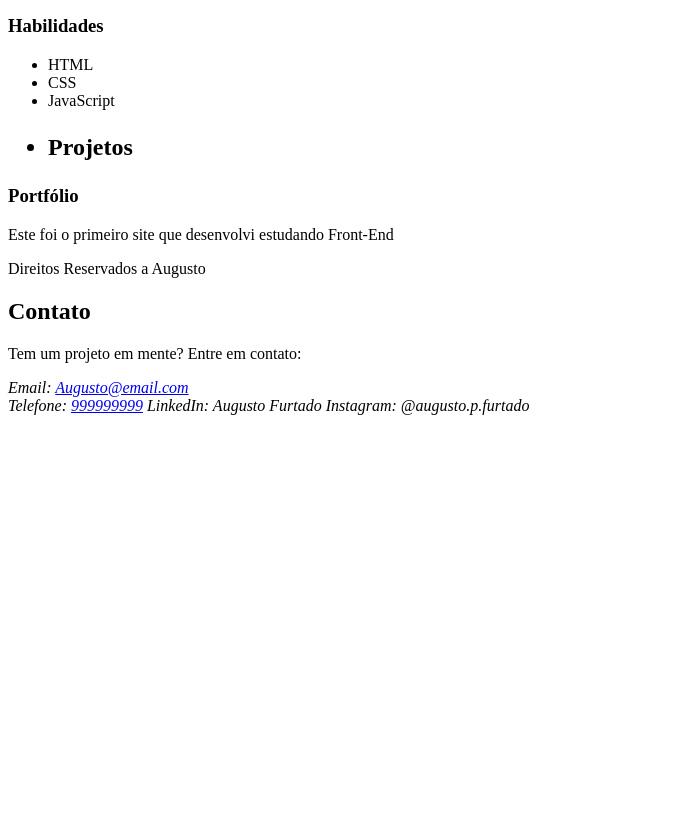
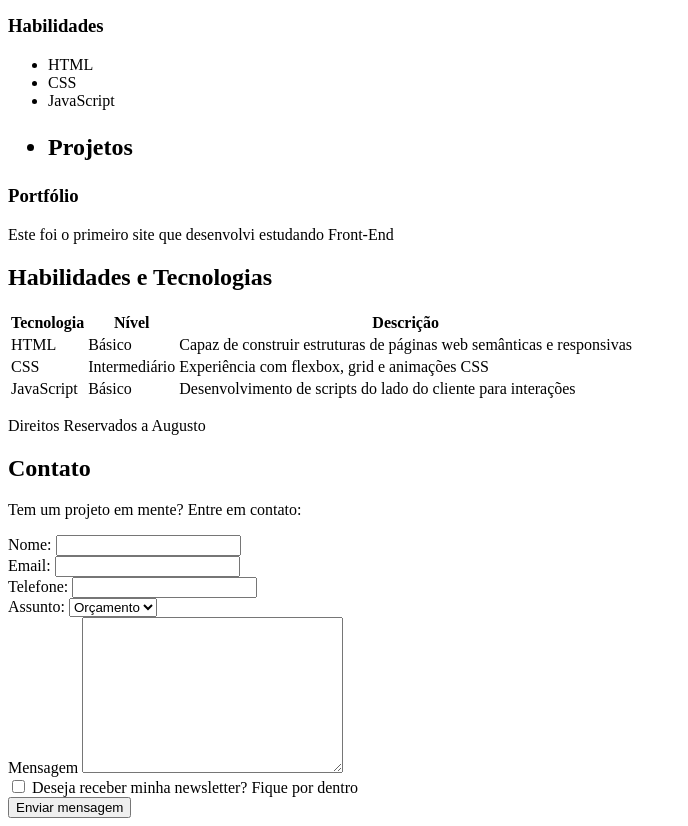
Before and after one commit to YesodMania/test, a plain HTML site: page index.html in a window 1280 px wide. Shown: the part 274-1100 px from the top of the page, without its empty margins (0-688 px from the left). Before the commit the page ends 800 px from the top, so only its background shows below. Drawn offline with Linux system fonts and the light colour scheme.

Commit message:
Adição de formulário e tabela no site

```diff
--- a/index.html
+++ b/index.html
@@ -80,6 +80,47 @@
 
     </section>
 
+    <section id="habilidades">
+
+        <h2>Habilidades e Tecnologias</h2>
+
+        <table>
+
+            <thead>
+                <tr>
+                    <th>Tecnologia</th>
+                    <th>Nível</th>
+                    <th>Descrição</th>
+                </tr>
+            </thead>
+
+            <tbody>
+                <tr>
+                   <td>HTML</td>
+                   <td>Básico</td>
+                   <td>Capaz de construir estruturas de páginas web semânticas e responsivas</td>
+                </tr>
+
+                 <tr>
+                   <td>CSS</td>
+                   <td>Intermediário</td>
+                   <td>Experiência com flexbox, grid e animações CSS</td>
+                </tr>
+
+                <tr>
+                   <td>JavaScript</td>
+                   <td>Básico</td>
+                   <td>Desenvolvimento de scripts do lado do cliente para interações</td>
+                </tr>
+
+            </tbody>
+
+
+
+        </table>
+
+    </section>
+
     <footer>
 
         <p>
@@ -94,14 +135,39 @@
 
         <p>Tem um projeto em mente? Entre em contato:</p>
 
-        <address>
+        <form action="">
 
-            Email: <a href="mailto:Augusto@email.com">Augusto@email.com</a> <br>
-            Telefone: <a href="tel">999999999</a>
-            LinkedIn: Augusto Furtado
-            Instagram: @augusto.p.furtado
+        <label for="nome">Nome: </label>
+        <input type="text" id="nome" name="nome" required > <br>
 
-        </address>
+        <label for="email">Email: </label>
+        <input type="email" id="email" name="email" required > <br>
+
+        <label for="telefone">Telefone: </label>
+        <input type="tel" id="telefone" name="telefone" required > <br>
+
+        <label for="assunto">Assunto: </label>
+        <select name="assunto" id="assunto">
+            <option value="orçamento">Orçamento</option>
+            <option value="dúvida">Dúvidas?</option>
+            <option value="outro">Outro</option>
+        </select>
+
+        <br>
+
+        <label for="mensagem">Mensagem</label>
+        <textarea name="mensagem" id="mensagem" cols="30" rows="10"></textarea>
+
+        <br>
+
+        <input type="checkbox" id="inscricao" name="inscricao" required>
+        <label for="inscricao">Deseja receber minha newsletter? Fique por dentro</label>
+
+        <br>
+
+        <input type="submit" value="Enviar mensagem">
+
+        </form>
 
     </section>
 
```
